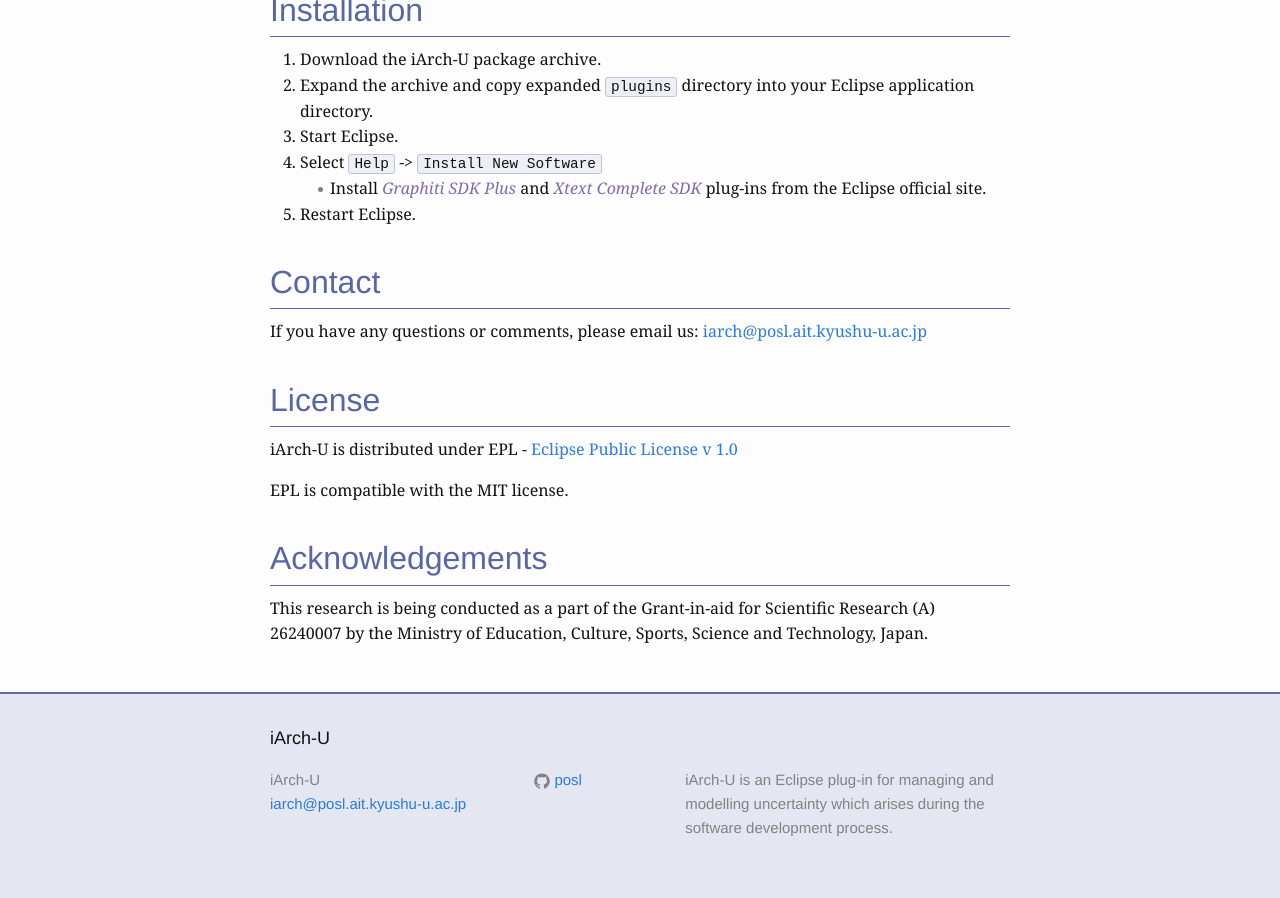
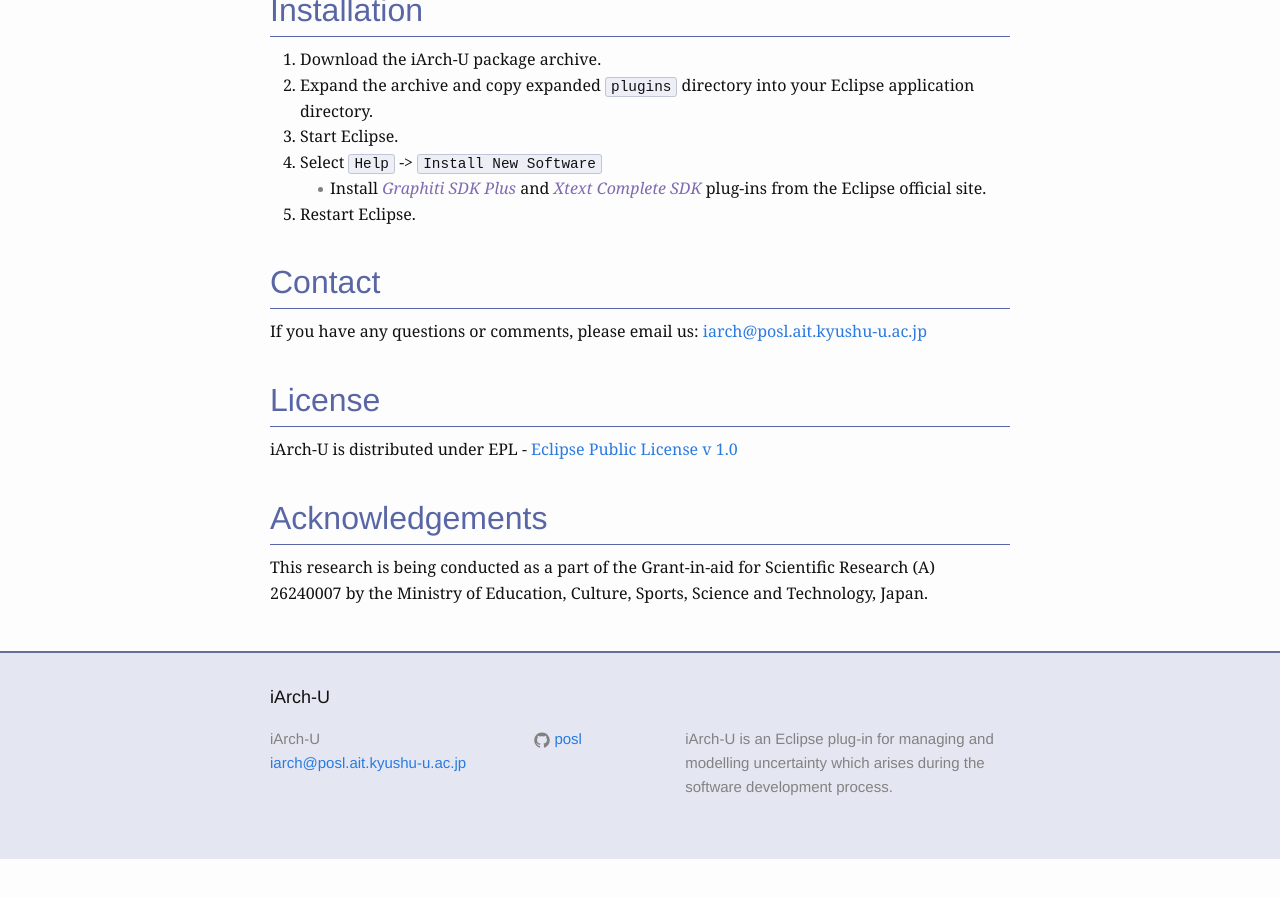
Before and after one commit to posl/iArch, a Jekyll site: the page built from index.md, in a window 1280 px wide and 900 px high, scrolled down 1403 px. Built offline with Jekyll 4.4.1, drawn with Linux system fonts in a browser that asks for light colours; after the commit the page ends 2262 px from its top, so only the background shows below that.

Commit message:
Update index.md

```diff
--- a/index.md
+++ b/index.md
@@ -52,8 +52,6 @@ If you have any questions or comments, please email us: [iarch@posl.ait.kyushu-u
 
 iArch-U is distributed under EPL - [Eclipse Public License v 1.0](https://eclipse.org/org/documents/epl-v10.php)
 
-EPL is compatible with the MIT license.
-
 
 # Acknowledgements
 
```
